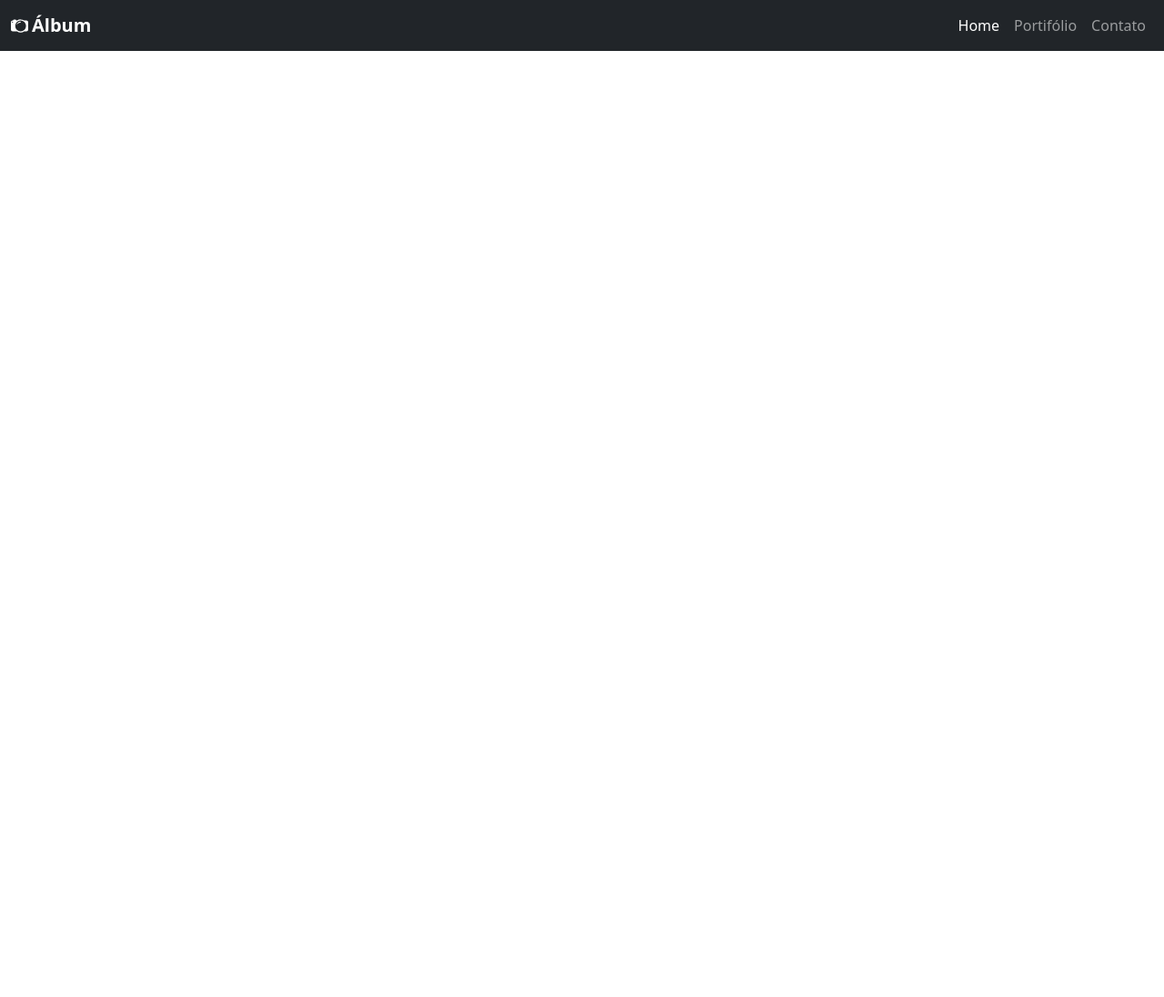
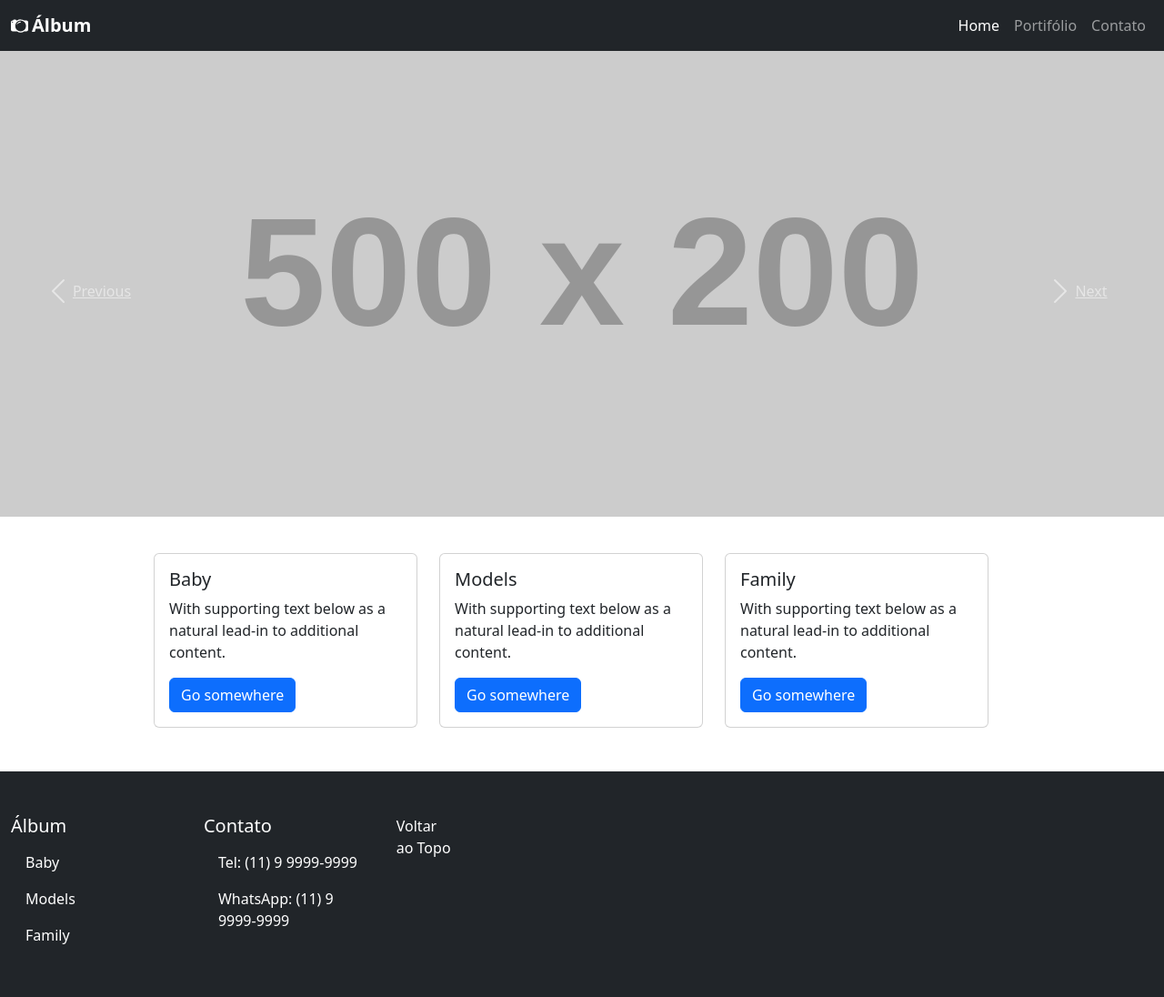
Before and after one commit to Etavares1301/-lbum-de-fotos, a plain HTML site: page assets/index.html in a window 1280 px wide. Shown: the whole page at 91% size. Before the commit the page ends 800 px from the top, so only its background shows below. Drawn offline with Linux system fonts and the light colour scheme; placeholder pictures from the web are drawn by us.

Commit message:
Página feita com bootstrap

```diff
--- a/assets/index.html
+++ b/assets/index.html
@@ -15,6 +15,7 @@
 </head>
 
 <body>
+    <!-- NavBar -->
     <header>
         <nav class="navbar navbar-expand-lg navbar-dark bg-dark">
             <div class="container-fluid">
@@ -57,9 +58,105 @@
             </div>
         </nav>
     </header>
+    <!-- End NavBar -->
 
+    <!-- Banner Rotativo -->
+    <section id="carouselExampleFade" class="carousel slide" data-ride="carousel">
+        <!-- Container Banner -->
+        <article class="carousel-inner">
+            <figure class="carousel-item active">
+                <img src="https://fakeimg.pl/500x200/" class="d-block w-100" alt="First slide">
+            </figure>
+            <figure class="carousel-item">
+                <img src="https://fakeimg.pl/400/" class="d-block w-100" alt="Second slide">
+            </figure>
+            <figure class="carousel-item">
+                <img src="https://fakeimg.pl/500/" class="d-block w-100" alt="Third slide">
+            </figure>
+        </article>
+        <!-- EndContainer Banner -->
+        <!-- Button Banner -->
+        <a class="carousel-control-prev" href="#carouselExampleFade" role="button" data-slide="prev">
+            <span class="carousel-control-prev-icon" aria-hidden="true"></span>
+            <span class="sr-only">Previous</span>
+        </a>
+        <a class="carousel-control-next" href="#carouselExampleFade" role="button" data-slide="next">
+            <span class="carousel-control-next-icon" aria-hidden="true"></span>
+            <span class="sr-only">Next</span>
+        </a>
+        <!-- End Button Banner -->
+    </section>
+    <!-- End Banner Rotativo -->
 
+    <!-- Main -->
+    <div class="row container-fluid mt-4 mb-5 d-flex justify-content-center">
+        <div class="col-sm-3">
+            <div class="card">
+                <div class="card-body">
+                    <h5 class="card-title">Baby</h5>
+                    <p class="card-text">With supporting text below as a natural lead-in to additional content.</p>
+                    <a href="#" class="btn btn-primary">Go somewhere</a>
+                </div>
+            </div>
+        </div>
+        <div class="col-sm-3">
+            <div class="card">
+                <div class="card-body">
+                    <h5 class="card-title">Models</h5>
+                    <p class="card-text">With supporting text below as a natural lead-in to additional content.</p>
+                    <a href="#" class="btn btn-primary">Go somewhere</a>
+                </div>
+            </div>
+        </div>
+        <div class="col-sm-3">
+            <div class="card">
+                <div class="card-body">
+                    <h5 class="card-title">Family</h5>
+                    <p class="card-text">With supporting text below as a natural lead-in to additional content.</p>
+                    <a href="#" class="btn btn-primary">Go somewhere</a>
+                </div>
+            </div>
+        </div>
+    </div> <!-- End Main -->
 
+    <!-- Footer -->
+    <footer class="container-fluid text-white bg-dark d-flex align-items-end">
+        <div class="row pt-5 pb-5">
+            <section class="col-md-5">
+                <h5>Álbum</h5>
+                <ul class="nav flex-column">
+                    <li class="nav-item">
+                        <a href="#" class="nav-link text-white">Baby</a>
+                    </li>
+                </ul>
+                <ul class="nav flex-column">
+                    <li class="nav-item">
+                        <a href="#" class="nav-link text-white">Models</a>
+                    </li>
+                </ul>
+                <ul class="nav flex-column">
+                    <li class="nav-item">
+                        <a href="#" class="nav-link text-white">Family</a>
+                    </li>
+                </ul>
+            </section>
+            <section class="col-md-5">
+                <h5>Contato</h5>
+                <ul class="nav flex-column">
+                    <li class="nav-item">
+                        <a href="tel:+5511111111111" class="nav-link text-white">Tel: (11) 9 9999-9999</a>
+                    </li>
+                    <li class="nav-item">
+                        <a class="nav-link text-white" href="https://wa.me/5511999999999?text=Converse+Comigo"  target="_blank">WhatsApp: (11) 9 9999-9999</a>
+                    </li>
+            </section>
+            <section class="col-md-2">
+                <a href="#" class="nav-link text-white">Voltar ao Topo</a>
+            </section>
+        </div>
+
+    </footer>
+    <!-- End Footer -->
 
     <!-- Arquivo JS -->
     <script src="../assets/js/index.js"></script>
```
